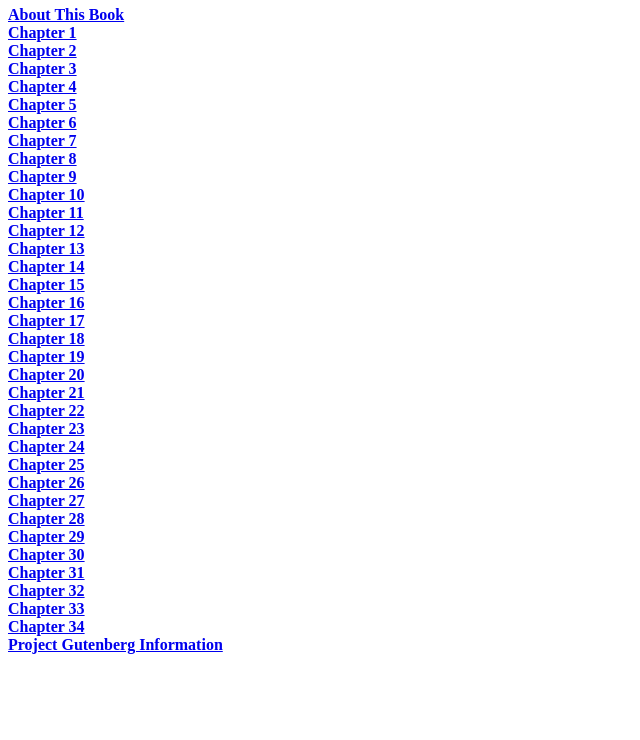
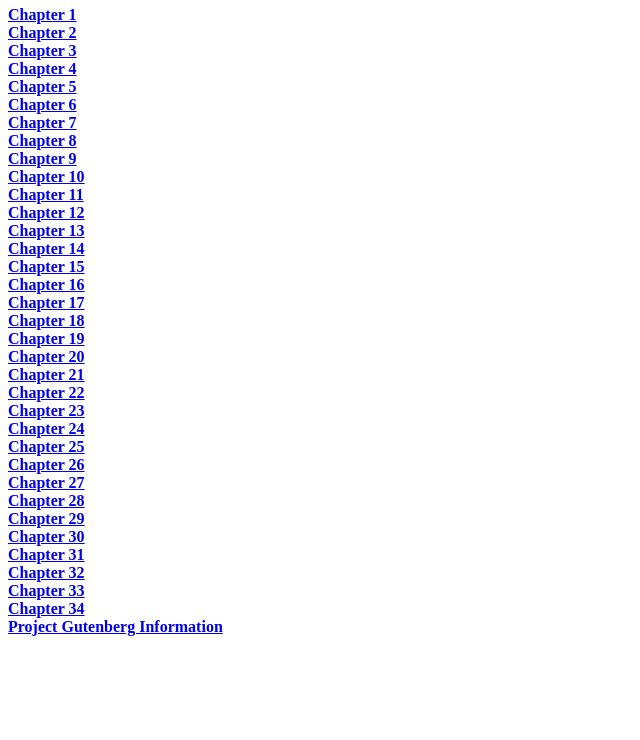
Before and after one commit to jgoerzen/ebooks, a plain HTML site: page bronte-emily/wuthering/index.html in a window 1280 px wide. Shown: the part 60-800 px from the top of the page, without its empty margins (0-640 px from the left). Drawn offline with Linux system fonts and the light colour scheme.

Commit message:
Remove "About this book" link from ToC
Apparently the start page is whatever this points at, regardless of
what else you do

```diff
--- a/bronte-emily/wuthering/index.html
+++ b/bronte-emily/wuthering/index.html
@@ -5,7 +5,6 @@
 
   <body>
     <h1><a name="toc"><b>TABLE OF CONTENTS</b></a></h1>
-<a href="#about"><b>About This Book</b></a><br />
 <a href="#ch1"><b>Chapter 1</b></a><br />
 <a href="#ch2"><b>Chapter 2</b></a><br />
 <a href="#ch3"><b>Chapter 3</b></a><br />
```
